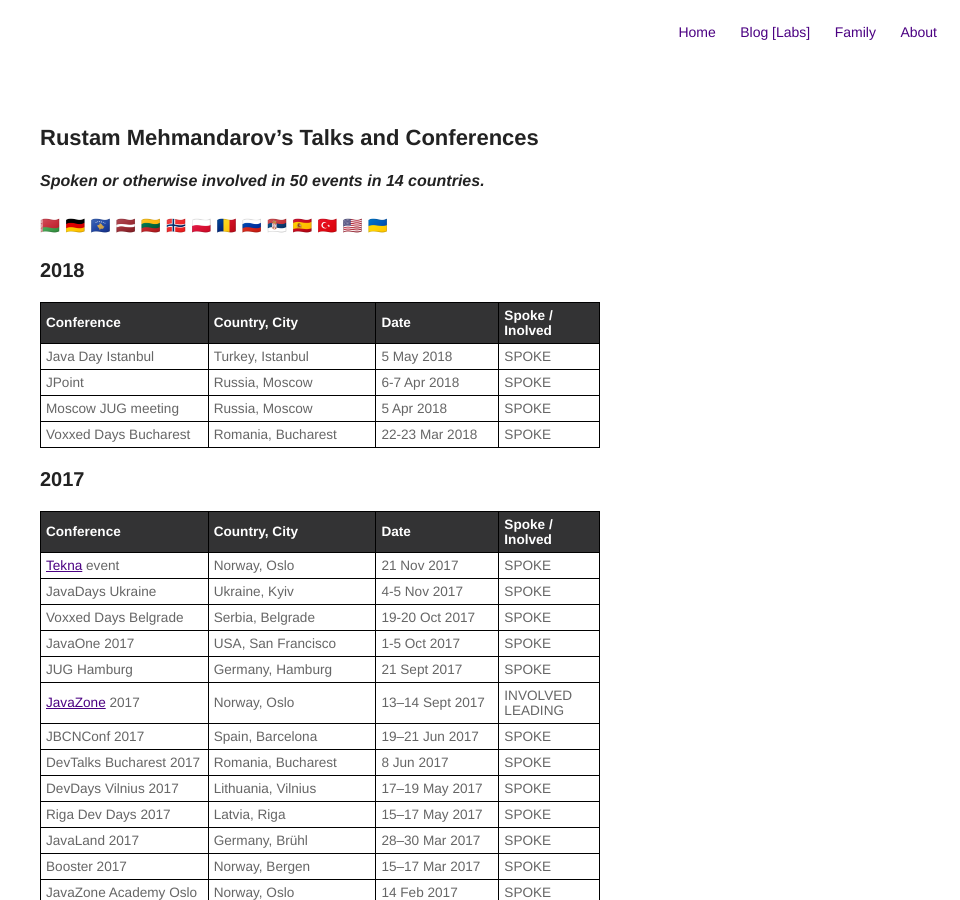
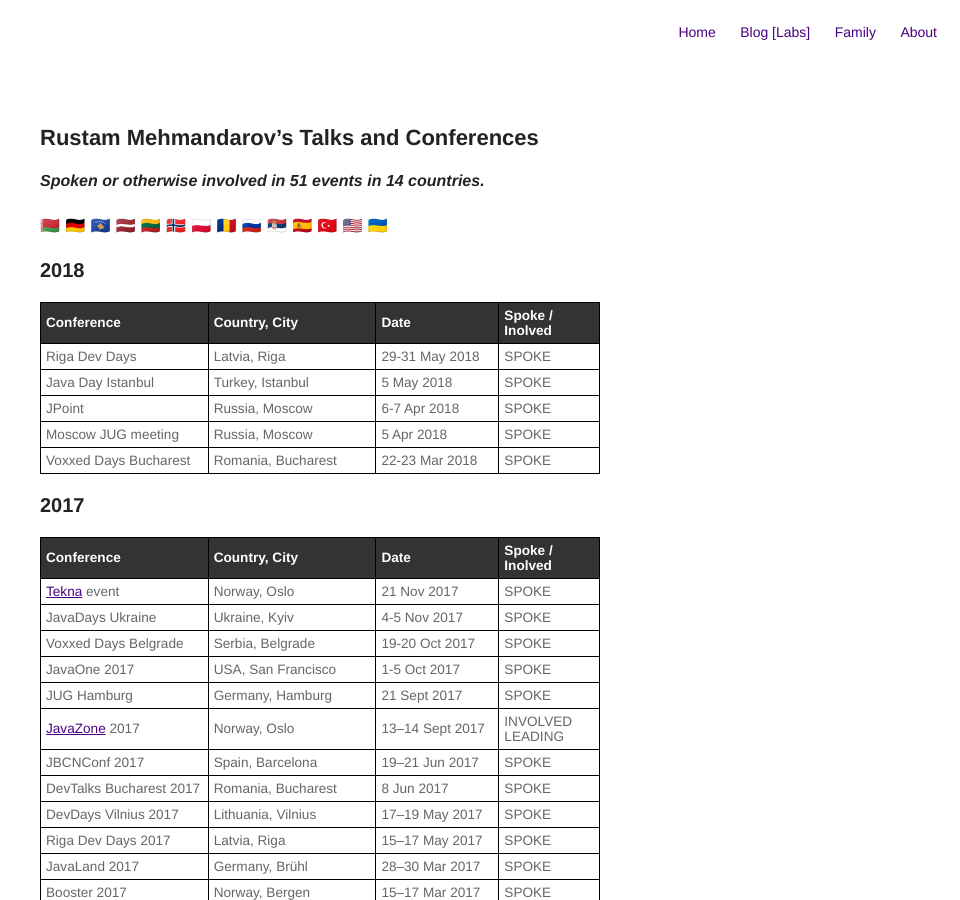
Before and after one commit to mehmandarov/mehmandarov.github.io, a Jekyll site: the page built from talks.md, in a window 1280 px wide and 900 px high. Shown: the whole window, without its empty margins (320-1280 px from the left). Built offline with Jekyll 4.4.1, drawn with Linux system fonts in a browser that asks for light colours.

Commit message:
Updated list of talks

```diff
--- a/talks.md
+++ b/talks.md
@@ -5,7 +5,7 @@
 
 ## Rustam Mehmandarov's Talks and Conferences
 
-#### _Spoken or otherwise involved in 50 events in 14 countries._
+#### _Spoken or otherwise involved in 51 events in 14 countries._
 🇧🇾   🇩🇪   🇽🇰   🇱🇻   🇱🇹   🇳🇴   🇵🇱   🇷🇴   🇷🇺   🇷🇸   🇪🇸   🇹🇷   🇺🇸   🇺🇦
 
 ### 2018
@@ -13,6 +13,8 @@
 |-------------------------------+-------------------+----------------+-----------------------|
 |Conference                     |Country, City      |Date            |Spoke / Inolved        |
 |:------------------------------+:------------------+:---------------+:----------------------|
+|Riga Dev Days                  |Latvia, Riga       |29-31 May 2018  |SPOKE                  |
+|-------------------------------+-------------------+----------------+-----------------------|
 |Java Day Istanbul              |Turkey, Istanbul   |5 May 2018      |SPOKE                  |
 |-------------------------------+-------------------+----------------+-----------------------|
 |JPoint                         |Russia, Moscow     |6-7 Apr 2018    |SPOKE                  |
```
